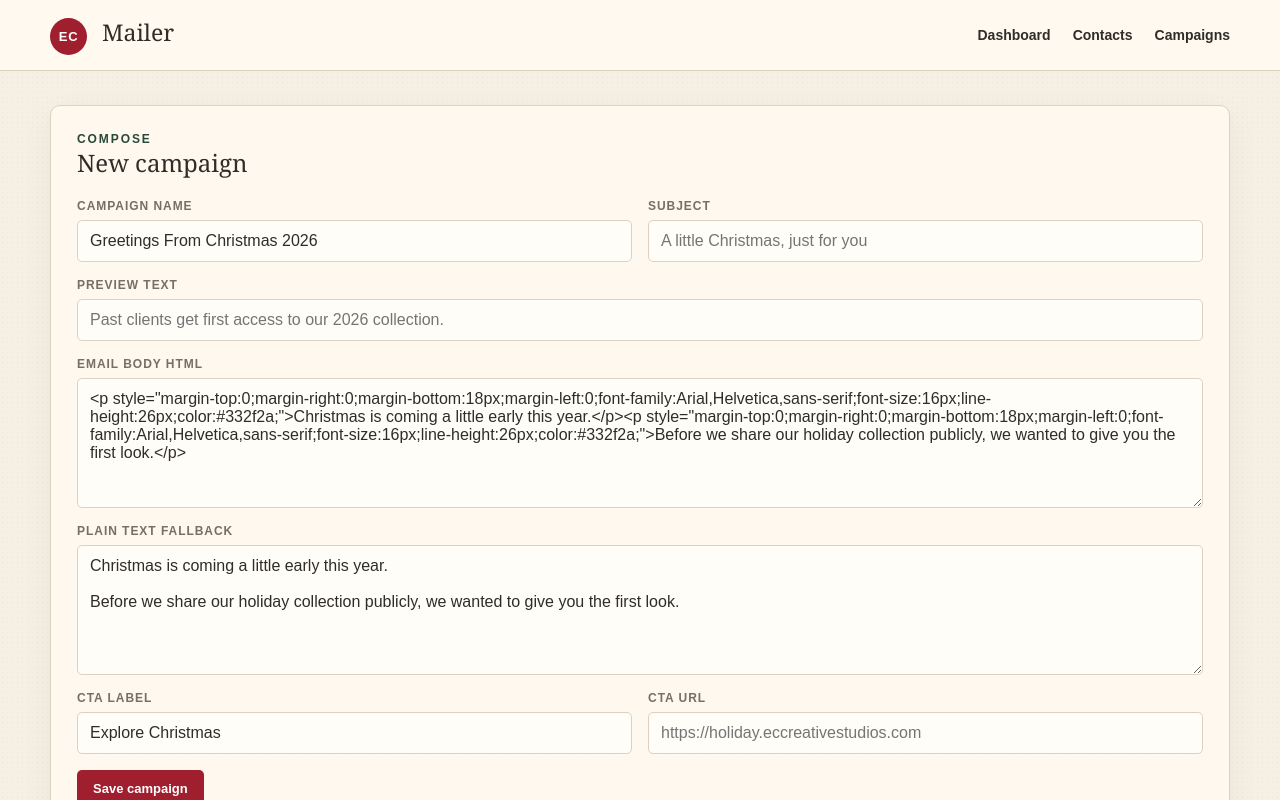
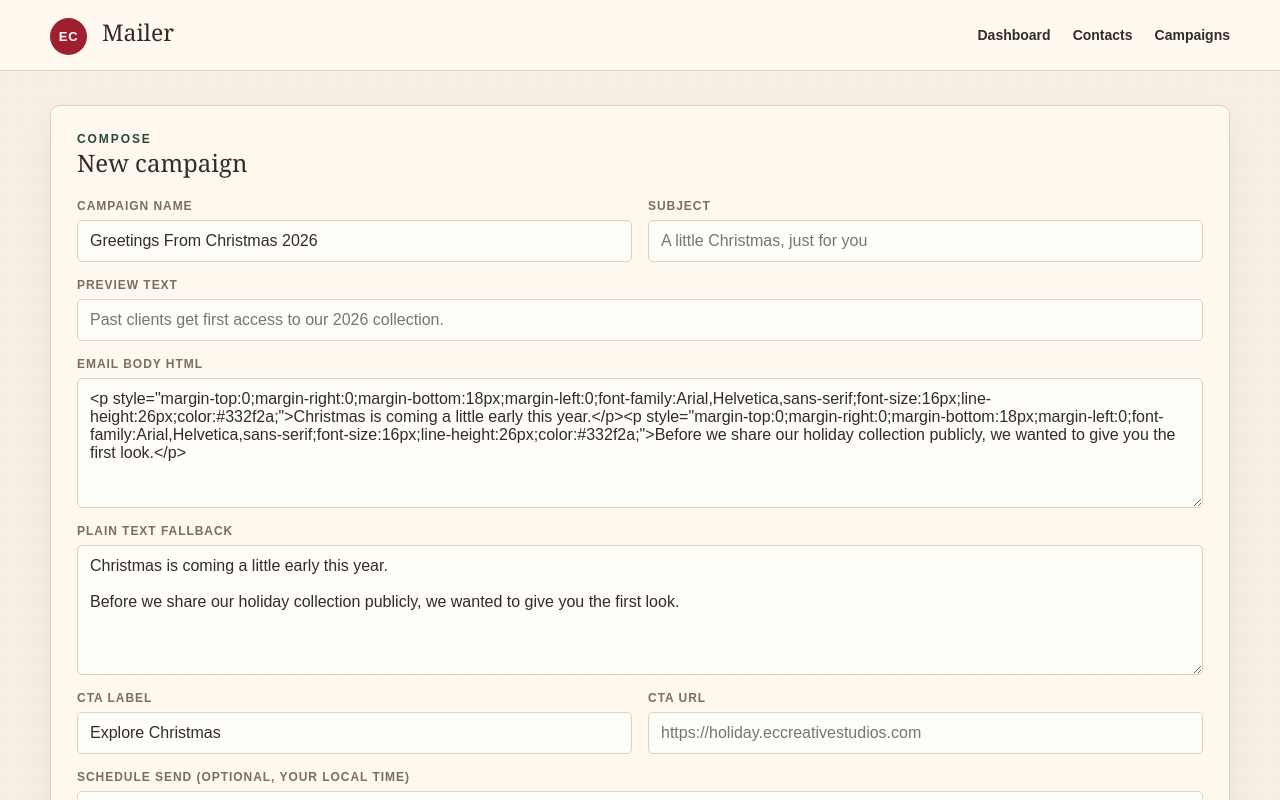
Before and after one commit to Elicasta/ecmailer, a Next.js app: page /campaigns in a window 1280 px wide. Shown: the top 800 px of the page. Built offline with nearby package versions, Linux system fonts and the light colour scheme; no server answers; the database is empty.

Commit message:
Add optional local-time campaign scheduling

```diff
--- a/src/app/campaigns/campaign-form.tsx
+++ b/src/app/campaigns/campaign-form.tsx
@@ -3,7 +3,7 @@ import { useState } from 'react'
 
 export function CampaignForm(){
   const [busy,setBusy]=useState(false);const [message,setMessage]=useState('')
-  async function submit(e:React.FormEvent<HTMLFormElement>){e.preventDefault();setBusy(true);setMessage('Saving…');const form=new FormData(e.currentTarget);const payload=Object.fromEntries(form.entries());try{const res=await fetch('/api/campaigns',{method:'POST',headers:{'content-type':'application/json'},body:JSON.stringify(payload)});const data=await res.json();if(!res.ok)throw new Error(data.error||'Could not save campaign');setMessage('Campaign saved.');e.currentTarget.reset();setTimeout(()=>location.reload(),500)}catch(err){setMessage(err instanceof Error?err.message:'Could not save campaign')}finally{setBusy(false)}}
+  async function submit(e:React.FormEvent<HTMLFormElement>){e.preventDefault();setBusy(true);setMessage('Saving…');const form=new FormData(e.currentTarget);const payload=Object.fromEntries(form.entries()) as Record<string,string>;if(payload.scheduledAt){const scheduled=new Date(payload.scheduledAt);if(Number.isNaN(scheduled.getTime())){setMessage('Choose a valid schedule time.');setBusy(false);return}payload.scheduledAt=scheduled.toISOString()}try{const res=await fetch('/api/campaigns',{method:'POST',headers:{'content-type':'application/json'},body:JSON.stringify(payload)});const data=await res.json();if(!res.ok)throw new Error(data.error||'Could not save campaign');setMessage('Campaign saved.');e.currentTarget.reset();setTimeout(()=>location.reload(),500)}catch(err){setMessage(err instanceof Error?err.message:'Could not save campaign')}finally{setBusy(false)}}
   return <form onSubmit={submit} className="form-grid">
     <div className="field"><label>Campaign name</label><input name="name" defaultValue="Greetings From Christmas 2026" required/></div>
     <div className="field"><label>Subject</label><input name="subject" placeholder="A little Christmas, just for you" required/></div>
@@ -12,6 +12,7 @@ export function CampaignForm(){
     <div className="field wide"><label>Plain text fallback</label><textarea name="bodyText" defaultValue={'Christmas is coming a little early this year.\n\nBefore we share our holiday collection publicly, we wanted to give you the first look.'} required/></div>
     <div className="field"><label>CTA label</label><input name="ctaLabel" defaultValue="Explore Christmas"/></div>
     <div className="field"><label>CTA URL</label><input name="ctaUrl" type="url" placeholder="https://holiday.eccreativestudios.com"/></div>
+    <div className="field wide"><label>Schedule send (optional, your local time)</label><input name="scheduledAt" type="datetime-local"/><small>Leave blank to send immediately after the test and final SEND confirmation.</small></div>
     <div className="wide toolbar"><button disabled={busy}>{busy?'Saving…':'Save campaign'}</button>{message&&<span>{message}</span>}</div>
   </form>
 }
```
